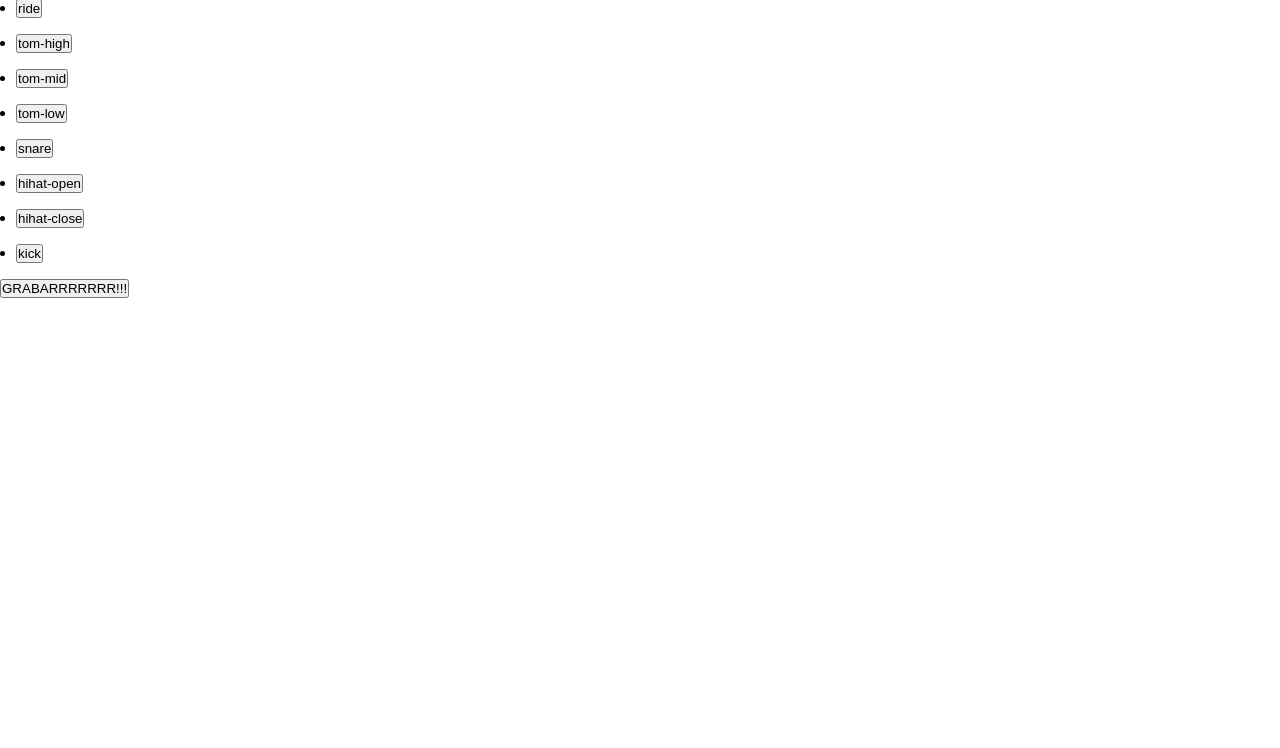
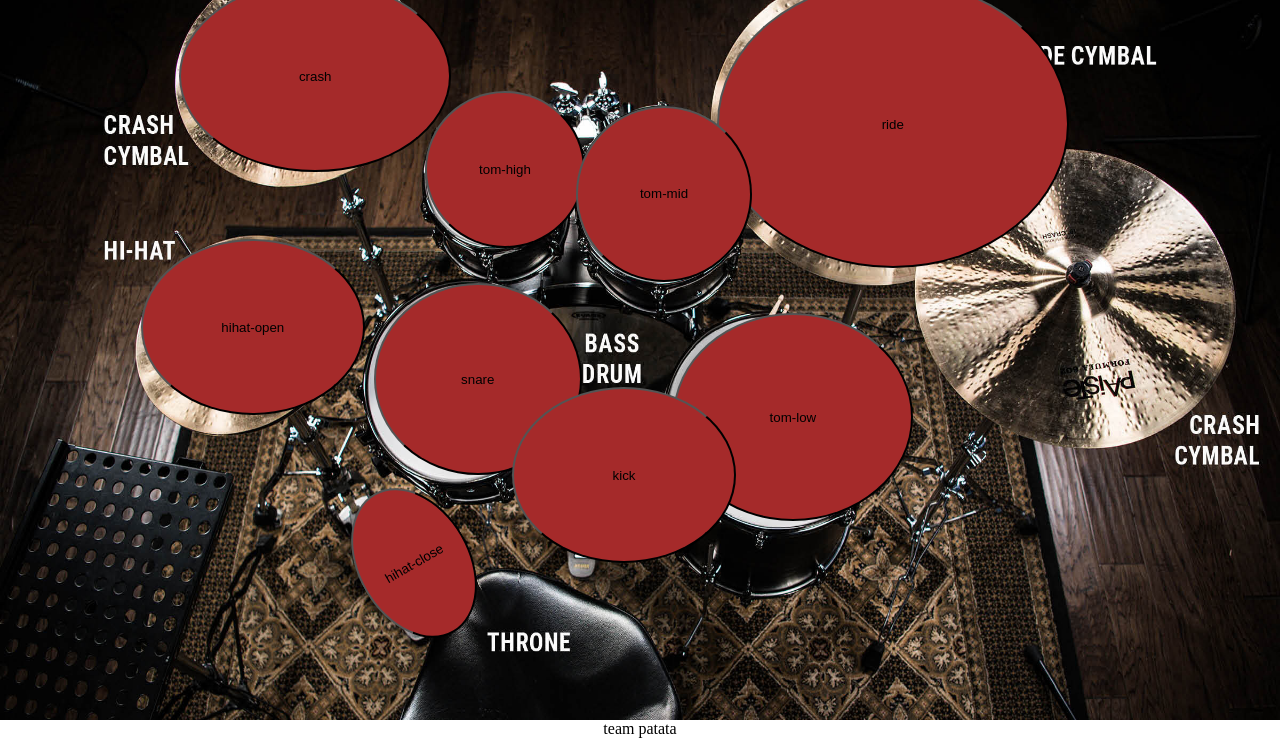
Before and after one commit to DavidSoprano/Bateria, a plain HTML site: page index.html in a window 1280 px wide. Shown: the part 52-800 px from the top of the page. Drawn offline with Linux system fonts and the light colour scheme.

Commit message:
subida gonza

```diff
--- a/css/style.css
+++ b/css/style.css
@@ -4,6 +4,137 @@
   box-sizing: border-box;
 }
 
+body {
+  display: grid;
+  grid-template-rows: 2rem 1fr 1rem;
+  grid-template-areas:
+    "header"
+    "main"
+    "footer";
+}
+
+header {
+  display: grid;
+  grid-area: header;
+
+  margin-bottom: 1rem;
+}
+
+h1 {
+  text-align: center;
+}
+
+main {
+  display: grid;
+  grid-area: main;
+}
+
 li {
   margin: 1rem;
 }
+
+/* #cymbal {
+  position: relative; */
+/* display: grid;
+  grid-template-columns: 1fr 1fr 1fr 1fr; */
+/* } */
+
+/* #drums {
+  position: relative; */
+/* display: grid;
+  grid-template-columns: 150px 150px 150px 150px 150px; */
+
+/* margin-bottom: 1rem; */
+/* justify-content: space-evenly; */
+/* } */
+
+section {
+  position: relative;
+  width: 100vw;
+  height: 92.5vh;
+}
+
+img {
+  position: absolute;
+  width: 100%;
+  height: 100%;
+}
+
+.durums {
+  /* opacity: 0; */
+  width: 15rem;
+  height: 15rem;
+  background-color: brown;
+  border-radius: 50%;
+  position: absolute;
+}
+
+#crash {
+  left: 14%;
+  width: 17rem;
+  height: 12rem;
+}
+
+#ride {
+  left: 56%;
+  width: 22rem;
+  height: 18rem;
+}
+
+#tomHigh {
+  left: 33.2%;
+  top: 15%;
+  width: 10rem;
+  height: 9.8rem;
+}
+
+#tomMid {
+  left: 45%;
+  top: 17%;
+  width: 11rem;
+  height: 11rem;
+}
+
+#tomLow {
+  left: 52.57%;
+  top: 45%;
+  width: 15rem;
+  height: 13rem;
+}
+
+#snare {
+  left: 29.2%;
+  top: 41%;
+  width: 13rem;
+  height: 12rem;
+}
+
+#hiHatOpen {
+  left: 11%;
+  top: 35%;
+  width: 14rem;
+  height: 11rem;
+}
+
+#hiHatClose {
+  left: 28%;
+  top: 68%;
+  width: 7rem;
+  height: 10rem;
+  transform: rotate(-30deg);
+}
+
+#kick {
+  left: 40%;
+  top: 55%;
+  width: 14rem;
+  height: 11rem;
+}
+
+footer {
+  grid-area: footer;
+}
+
+footer p {
+  text-align: center;
+}
--- a/index.html
+++ b/index.html
@@ -7,24 +7,43 @@
     <title>Durums</title>
     <link rel="stylesheet" href="css/style.css" />
   </head>
-  <header></header>
+  <body>
+    <header>
+      <h1>BATERIA VIRTUAL</h1>
+    </header>
 
-  <body>
     <main>
-      <ul>
-        <li><button id="crash" class="durums">crash</button></li>
-        <li><button id="ride" class="durums">ride</button></li>
-        <li><button id="tomHigh" class="durums">tom-high</button></li>
-        <li><button id="tomMid" class="durums">tom-mid</button></li>
-        <li><button id="tomLow" class="durums">tom-low</button></li>
-        <li><button id="snare" class="durums">snare</button></li>
-        <li><button id="hiHatOpen" class="durums">hihat-open</button></li>
-        <li><button id="hiHatClose" class="durums">hihat-close</button></li>
-        <li><button id="kick" class="durums">kick</button></li>
-      </ul>
+      <!-- <button id="recorder">GRABARRRRRRR!!!</button> -->
+      <section>
+        <img src="images/IMAGENTOCHA.jpeg" alt="bateria" />
+        <button id="crash" class="durums">crash</button>
+        <button id="ride" class="durums">ride</button>
+        <button id="tomHigh" class="durums">tom-high</button>
+        <button id="tomMid" class="durums">tom-mid</button>
+        <button id="tomLow" class="durums">tom-low</button>
+        <button id="snare" class="durums">snare</button>
+        <button id="hiHatOpen" class="durums">hihat-open</button>
+        <button id="hiHatClose" class="durums">hihat-close</button>
+        <button id="kick" class="durums">kick</button>
+      </section>
 
-      <button id="recorder">GRABARRRRRRR!!!</button>
+      <!-- <section id="cymbal">
+        <img id="crash" src="images/crash.jpeg" alt="crash" />
+        <img src="images/ride.jpg" alt="ride" />
+        <img src="images/hihat.png" alt="hiHatOpen" />
+        <img src="images/hihat.png" alt="hiHatClose" />
+      </section>
+
+      <section id="drums">
+        <img src="images/highttom.png" alt="tomHigh" />
+        <img src="images/midtom.png" alt="tomMid" />
+        <img src="images/lowtom.png" alt="tomLow" />
+        <img src="images/snare.png" alt="snare" />
+        <img src="images/kick2.webp" alt="kick" />
+      </section> -->
     </main>
+
+    <footer><p>team patata</p></footer>
     <script src="js/main.js"></script>
   </body>
 </html>
--- a/js/main.js
+++ b/js/main.js
@@ -21,14 +21,50 @@ const sounds = [
   tomHigh,
   tomLow,
   tomMid,
-  recorder,
 ];
 
 const soundPlay = (click) => {
   const idKey = click.target.id;
-  const soundOnClick = new Audio("../sounds/" + idKey + ".wav").play();
+  new Audio("../sounds/" + idKey + ".wav").play();
 };
 
 for (const sound of sounds) {
   sound.addEventListener("click", soundPlay);
 }
+
+const soundPlayKey = (event) => {
+  switch (event.key.toLowerCase()) {
+    case "a":
+      crash.click();
+      break;
+    case "s":
+      hiHatClose.click();
+      break;
+    case "d":
+      hiHatOpen.click();
+      break;
+    case "f":
+      kick.click();
+      break;
+    case "g":
+      ride.click();
+      break;
+    case "h":
+      snare.click();
+      break;
+    case "j":
+      tomHigh.click();
+      break;
+    case "k":
+      tomLow.click();
+      break;
+    case "l":
+      tomMid.click();
+      break;
+    default:
+      alert("Tecla no válida");
+      break;
+  }
+};
+
+document.addEventListener("keydown", soundPlayKey);
```
Also changed, not shown: images/IMAGENTOCHA.jpeg (added), images/crash.jpeg (added), images/highttom.png (added), images/hihat.png (added), images/kick.png (added), images/kick2.webp (added), images/lowtom.png (added), images/midtom.png (added), images/ride.jpg (added), images/snare.png (added).
